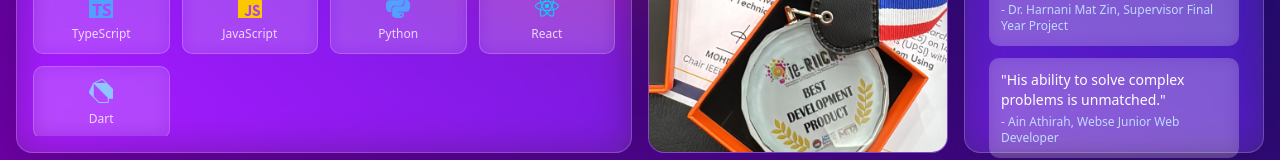
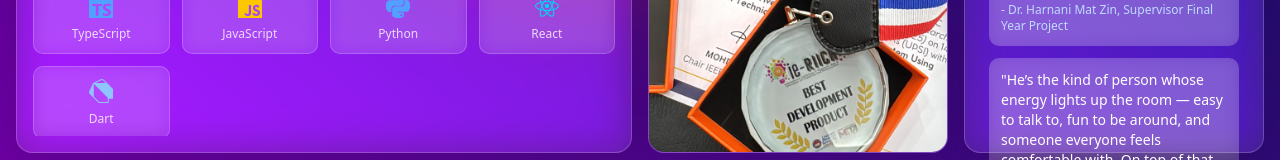
Before and after one commit to Am0605/portfolio---Next.js, a Next.js app: page / in a window 1280 px wide. Shown: the part 631-791 px from the top of the page. Built offline with nearby package versions, Linux system fonts and the light colour scheme.

Commit message:
Update testimonial in RecommendationCard for enhanced personal touch

```diff
--- a/components/cards/RecommendationCard.tsx
+++ b/components/cards/RecommendationCard.tsx
@@ -22,7 +22,7 @@ export const RecommendationCard = () => {
           <p className="text-xs text-blue-200 mt-1">- Dr. Harnani Mat Zin, Supervisor Final Year Project</p>
         </div>
         <div className="bg-white/20 backdrop-blur-sm p-3 rounded-lg">
-          <p className="text-sm text-white">"His ability to solve complex problems is unmatched."</p>
+          <p className="text-sm text-white">"He’s the kind of person whose energy lights up the room — easy to talk to, fun to be around, and someone everyone feels comfortable with. On top of that, he’s incredibly talented at what he does and always brings his best to the team. "</p>
           <p className="text-xs text-blue-200 mt-1">- Ain Athirah, Webse Junior Web Developer</p>
         </div>
         <div className="bg-white/20 backdrop-blur-sm p-3 rounded-lg">
```
